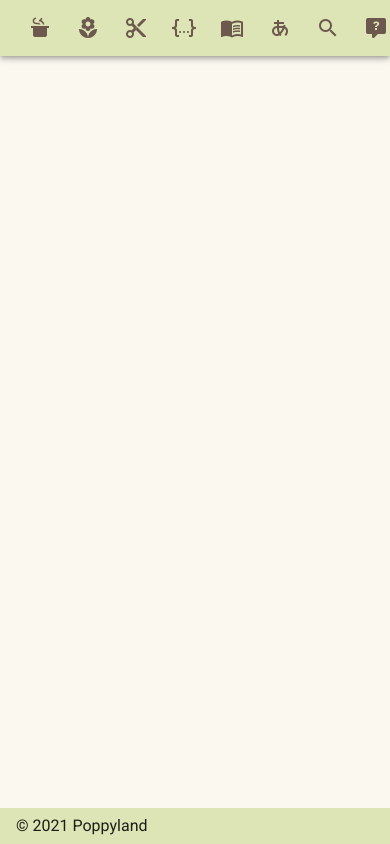
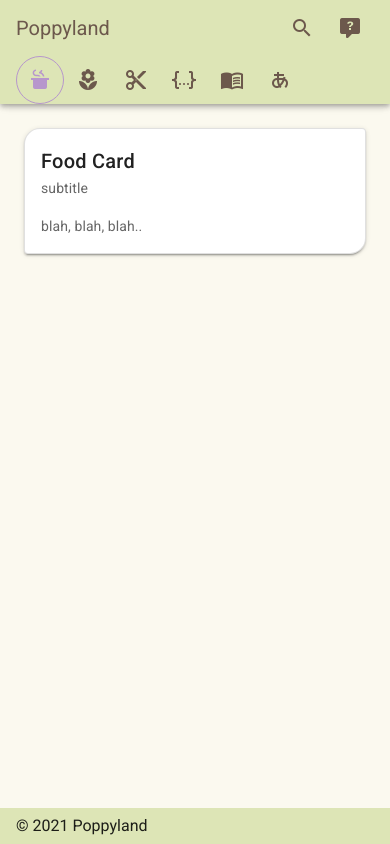
Before and after one commit to hwilloug/hannah-blog, a Vue app in the folder hannah-blog/: page /#/food in a window 390 px wide. Built offline with nearby package versions, Linux system fonts and the light colour scheme.

Commit message:
Begin setting card layout and set breakpoints for navbar

```diff
--- a/hannah-blog/src/App.vue
+++ b/hannah-blog/src/App.vue
@@ -1,19 +1,40 @@
 <template>
   <v-app light style="background-color: #FBF9EF">
-    <v-app-bar app
+    <v-app-bar app clipped-left
       color="primary secondary--text">
-      <v-toolbar-title>{{ site_name }}</v-toolbar-title>
+      <v-toolbar-title><router-link to="/">{{ site_name }}</router-link></v-toolbar-title>
+      <v-spacer v-if="$vuetify.breakpoint.smAndUp"></v-spacer>
+      <NavButtons v-if="$vuetify.breakpoint.smAndUp" />
+      <template v-slot:extension v-if="$vuetify.breakpoint.xsOnly">
+        <NavButtons />
+      </template>
       <v-spacer></v-spacer>
-      <NavButton link="food" icon="mdi-pot-steam" />
-      <NavButton link="gardening" icon="mdi-flower" />
-      <NavButton link="crafts" icon="mdi-content-cut" />
-      <NavButton link="coding" icon="mdi-code-json" />
-      <NavButton link="books" icon="mdi-book-open-variant" />
-      <NavButton link="lanugages" icon="mdi-syllabary-hiragana" />
-      <v-spacer></v-spacer>
-      <NavButton link="#" icon="mdi-magnify" />
+      <v-btn icon><v-icon>mdi-magnify</v-icon></v-btn>
       <NavButton link="about" icon="mdi-comment-question" />
     </v-app-bar>
+
+    <!--
+    <v-navigation-drawer app clipped>
+      <v-list-item>
+              <v-list-item-content>
+                <v-list-item-title class="title">
+                  category
+                </v-list-item-title>
+                <v-list-item-subtitle>
+                  subtext
+                </v-list-item-subtitle>
+              </v-list-item-content>
+            </v-list-item>
+
+            <v-divider></v-divider>
+
+            <v-list
+              dense
+              nav
+            ></v-list>
+
+    </v-navigation-drawer>
+    -->
 
     <!-- Sizes your content based upon application components -->
     <v-main >
@@ -22,7 +43,7 @@
         <router-view></router-view>
       </v-container>
     </v-main>
-    <v-footer app centered
+    <v-footer app
       color="primary">
       &copy; {{ new Date().getFullYear() }} {{ site_name }}
     </v-footer>
@@ -30,12 +51,14 @@
 </template>
 
 <script>
+import NavButtons from "@/components/NavButtons"
 import NavButton from "@/components/NavButton"
 
 export default {
   name: "App",
 
   components: {
+    NavButtons,
     NavButton
   },
 
@@ -50,7 +73,13 @@ export default {
     color: var(--v-secondary-base) !important;
   }
 
-  .router-link-active {
+  .router-link-active .v-btn {
     color: var(--v-accent-base) !important;
+    border: 1px solid var(--v-accent-base);
+  }
+
+  .v-toolbar__title a {
+    color: inherit !important;
+    text-decoration: none;
   }
 </style>
--- /dev/null
+++ b/hannah-blog/src/components/NavButtons.vue
@@ -0,0 +1,21 @@
+<template>
+  <div>
+    <NavButton link="food" icon="mdi-pot-steam" />
+    <NavButton link="gardening" icon="mdi-flower" />
+    <NavButton link="crafts" icon="mdi-content-cut" />
+    <NavButton link="coding" icon="mdi-code-json" />
+    <NavButton link="books" icon="mdi-book-open-variant" />
+    <NavButton link="languages" icon="mdi-syllabary-hiragana" />
+  </div>
+</template>
+
+<script>
+import NavButton from "@/components/NavButton"
+
+export default {
+  name: "NavButtons",
+  components: {
+    NavButton
+  }
+}
+</script>
--- a/hannah-blog/src/plugins/vuetify.js
+++ b/hannah-blog/src/plugins/vuetify.js
@@ -1,8 +1,5 @@
 import Vue from "vue";
 import Vuetify from "vuetify/lib/framework";
-
-import colors from 'vuetify/lib/util/colors'
-
 
 Vue.use(Vuetify);
 
@@ -16,7 +13,7 @@ export default new Vuetify({
       light: {
         primary: "#DDE5B6", // #E53935
         secondary: "#6C584C", // #FFCDD2
-        accent: colors.indigo.base, // #3F51B5
+        accent: "#B797CC", // #3F51B5
         success: '#4CAF50',
         info: '#2196F3',
         warning: '#FB8C00',
--- a/hannah-blog/src/router/index.js
+++ b/hannah-blog/src/router/index.js
@@ -9,6 +9,54 @@ const routes = [
     path: "/",
     name: "Home",
     component: Home,
+  },
+  {
+    path: "/about",
+    name: "About",
+    component: () =>
+      import("@/views/About.vue"),
+  },
+  {
+    path: "/food",
+    name: "Food",
+    component: () =>
+      import("@/views/Browse.vue"),
+    props: { category: "Food" }
+  },
+  {
+    path: "/gardening",
+    name: "Gardening",
+    component: () =>
+      import("@/views/Browse.vue"),
+    props: { category: "Gardening" }
+  },
+  {
+    path: "/crafts",
+    name: "Crafts",
+    component: () =>
+      import("@/views/Browse.vue"),
+    props: { category: "Crafts" }
+  },
+  {
+    path: "/coding",
+    name: "Coding",
+    component: () =>
+      import("@/views/Browse.vue"),
+    props: { category: "Coding" }
+  },
+  {
+    path: "/books",
+    name: "Books",
+    component: () =>
+      import("@/views/Browse.vue"),
+    props: { category: "Books" }
+  },
+  {
+    path: "/languages",
+    name: "Languages",
+    component: () =>
+      import("@/views/Browse.vue"),
+    props: { category: "Languages" }
   }
 ];
 
--- /dev/null
+++ b/hannah-blog/src/views/About.vue
@@ -0,0 +1,5 @@
+<template>
+<div>
+  about
+</div>
+</template>
--- /dev/null
+++ b/hannah-blog/src/views/Browse.vue
@@ -0,0 +1,28 @@
+<template>
+  <v-container class="d-flex flex-column align-center">
+    <v-card elevation="2" outlined shaped :min-width="width">
+      <v-card-title>{{ category }} Card</v-card-title>
+      <v-card-subtitle>subtitle</v-card-subtitle>
+      <v-card-text>blah, blah, blah..</v-card-text>
+    </v-card>
+  </v-container>
+</template>
+
+<script>
+export default {
+  name: "Browse",
+  props: ["category"],
+  computed: {
+    width() {
+      switch (this.$vuetify.breakpoint.name) {
+        case 'xs': return "100%"
+        case 'sm': return "35rem"
+        case 'md': return "40rem"
+        case 'lg': return "50rem"
+        case 'xl': return "50rem"
+      }
+      return "100%"
+    }
+  }
+}
+</script>
```
